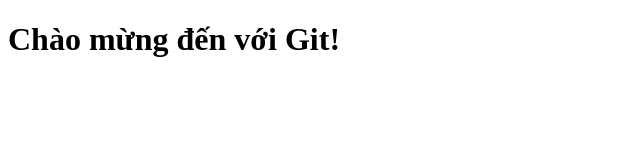
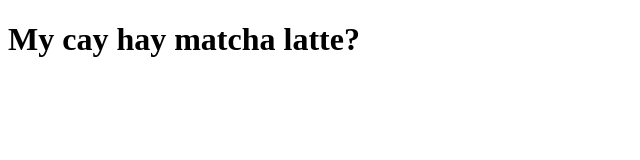
Before and after one commit to D2VD/new-git, a plain HTML site: page index.html in a window 1280 px wide. Shown: the whole page, without its empty margins (0-640 px from the left). Drawn offline with Linux system fonts and the light colour scheme.

Commit message:
gay ra xung dot

```diff
--- a/index.html
+++ b/index.html
@@ -4,6 +4,6 @@
     <title>Good Morning World</title>
 </head>
 <body>
-    <h1>Chào mừng đến với Git!</h1>
+    <h1>My cay hay matcha latte?</h1>
 </body>
 </html>
```
